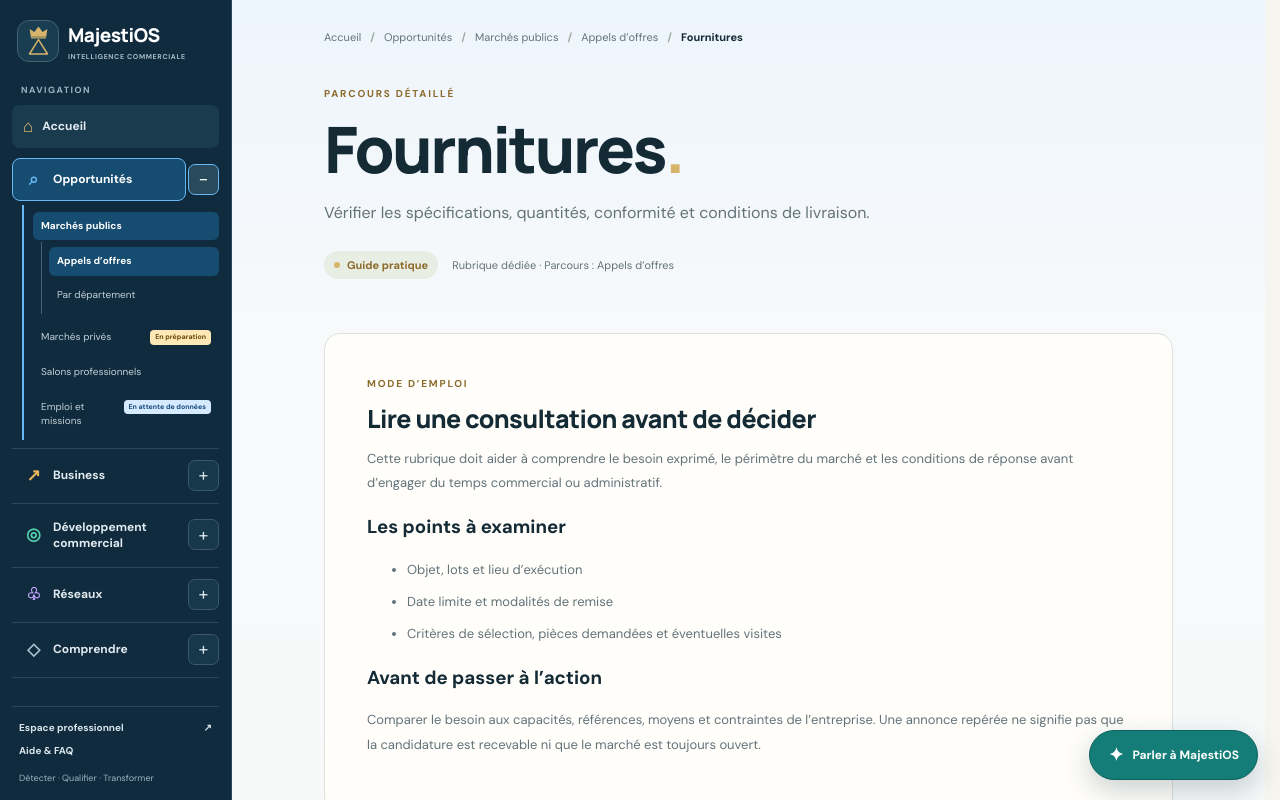
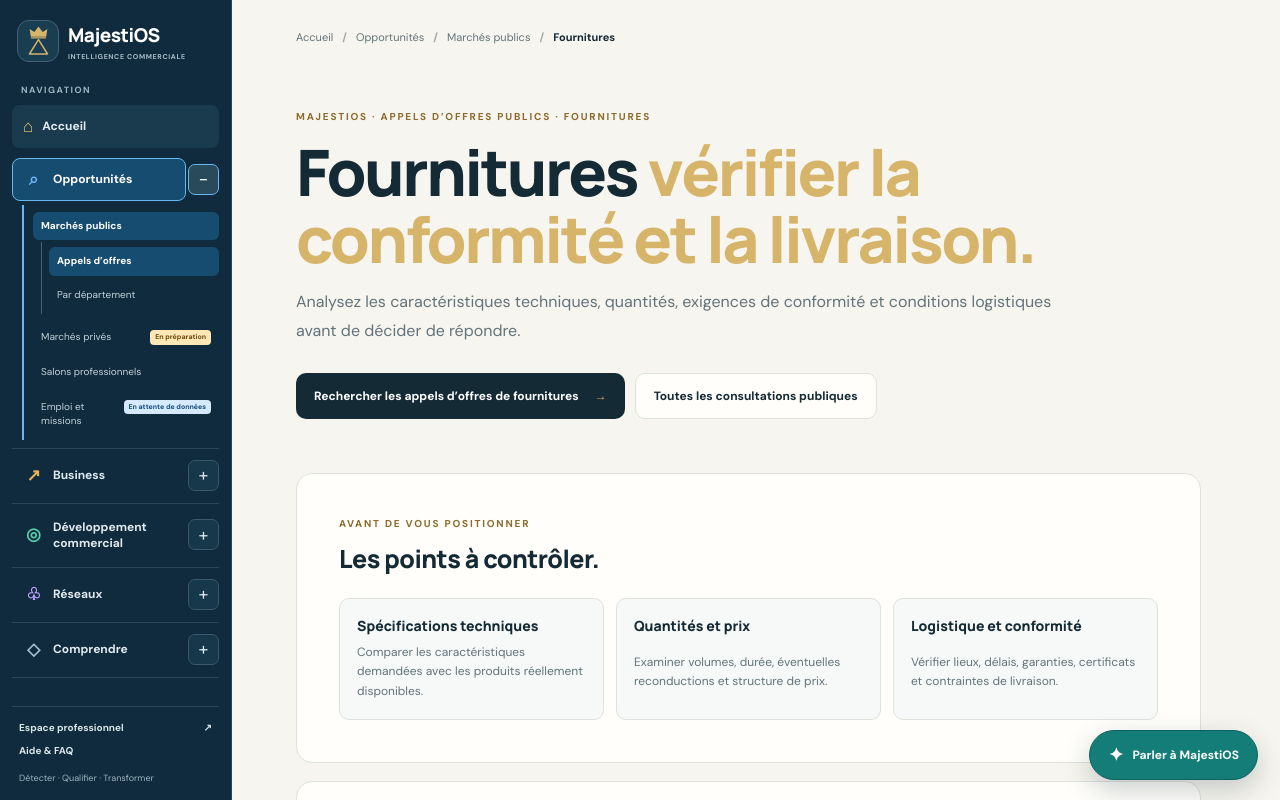
Before and after one commit to Chexpeer/Majestios, a Next.js app: page /opportunites/marches-publics/appels-offres/fournitures in a window 1280 px wide. Shown: the top 800 px of the page. Built offline with nearby package versions, Linux system fonts and the light colour scheme.

Commit message:
Créer le dossier Appels d’offres / fournitures

```diff
--- /dev/null
+++ b/src/app/opportunites/marches-publics/appels-offres/fournitures/page.tsx
@@ -0,0 +1,17 @@
+import TenderCategoryGuide from "@/components/tender-category-guide";
+
+export default function PublicSuppliesPage() {
+  return <TenderCategoryGuide
+    eyebrow="MAJESTIOS · APPELS D’OFFRES PUBLICS · FOURNITURES"
+    title="Fournitures"
+    emphasis="vérifier la conformité et la livraison."
+    intro="Analysez les caractéristiques techniques, quantités, exigences de conformité et conditions logistiques avant de décider de répondre."
+    searchHref="/opportunites/marches-publics/appels-offres?type=Fournitures"
+    searchLabel="Rechercher les appels d’offres de fournitures"
+    checks={[
+      { title: "Spécifications techniques", text: "Comparer les caractéristiques demandées avec les produits réellement disponibles." },
+      { title: "Quantités et prix", text: "Examiner volumes, durée, éventuelles reconductions et structure de prix." },
+      { title: "Logistique et conformité", text: "Vérifier lieux, délais, garanties, certificats et contraintes de livraison." }
+    ]}
+  />;
+}
```
